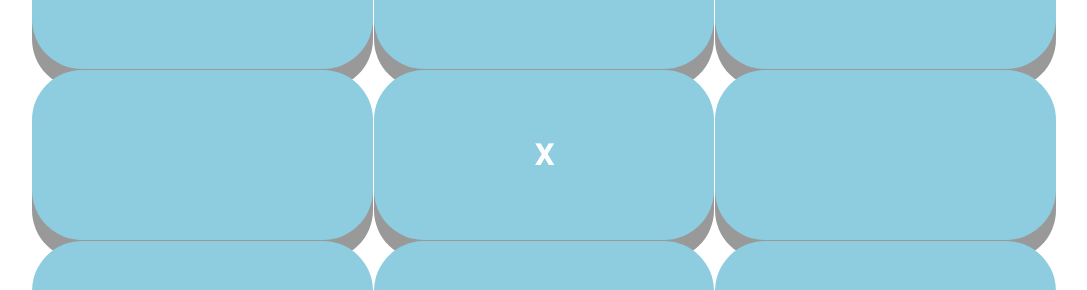
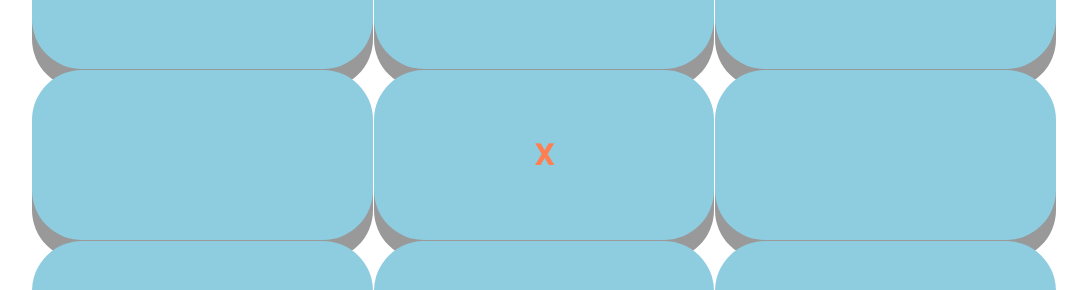
Before and after one commit to grieverbs/angular-tic-tac-toe, an Angular app in the folder tic-tac-toe/: page / in a window 1280 px wide. Both pictures are taken after a click on the element 639 px from the left and 384 px from the top of the page. Shown: the part 230-520 px from the top of the page, without its empty margins (96-1183 px from the left). Built offline with nearby package versions, Linux system fonts and the light colour scheme.

Commit message:
changed color.

```diff
--- a/tic-tac-toe/src/app/game/game.component.css
+++ b/tic-tac-toe/src/app/game/game.component.css
@@ -39,3 +39,7 @@ mat-grid-tile::active {
 .reset-button {
     margin-top: 40px;
 }
+
+.x-color {
+    color:coral;
+}
--- a/tic-tac-toe/src/app/game/game.component.html
+++ b/tic-tac-toe/src/app/game/game.component.html
@@ -4,13 +4,13 @@
         <h2 *ngIf="winner == ''">Current Player: {{ player }}</h2>
 
         <mat-grid-list cols="3" rowHeight="2:1" *ngIf="winner == ''; else winnerBlock">
-            <mat-grid-tile *ngFor="let square of squares; let index = index" (click)="updateBoard(index)"><h2>{{ square }}</h2></mat-grid-tile>
+            <mat-grid-tile *ngFor="let square of squares; let index = index" (click)="updateBoard(index)" [ngClass]="{'x-color': square == 'X'}"><h2>{{ square }}</h2></mat-grid-tile>
         </mat-grid-list>
         <ng-template #winnerBlock>
             <h2>Winner: {{ winner }}!!!!!</h2>
             <!-- Kinda a cheat way to disable the clicking (since I haven't figured disabling Material UI components) -->
             <mat-grid-list cols="3" rowHeight="2:1">
-                <mat-grid-tile *ngFor="let square of squares; let index = index"><h2>{{ square }}</h2></mat-grid-tile>
+                <mat-grid-tile *ngFor="let square of squares; let index = index" [ngClass]="{'x-color': square == 'X'}"><h2>{{ square }}</h2></mat-grid-tile>
             </mat-grid-list>
         </ng-template>
         <div class="reset-button">
```
